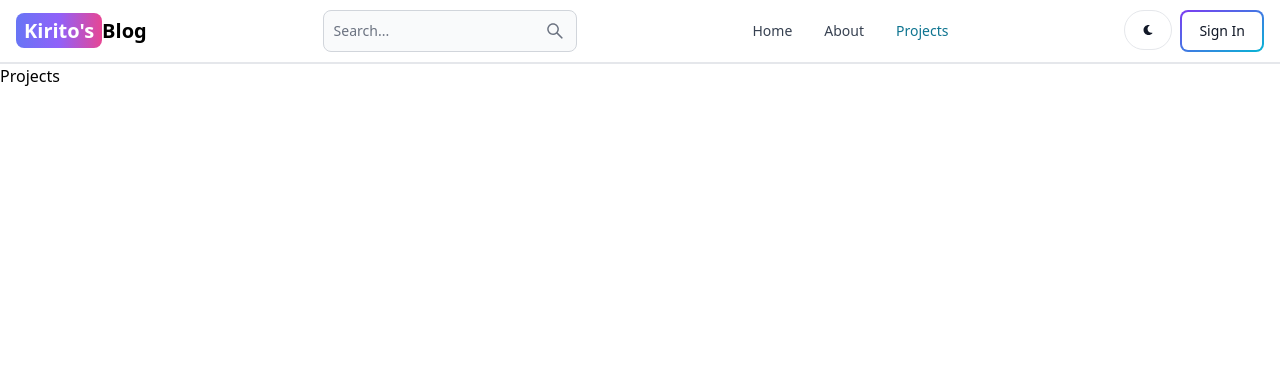
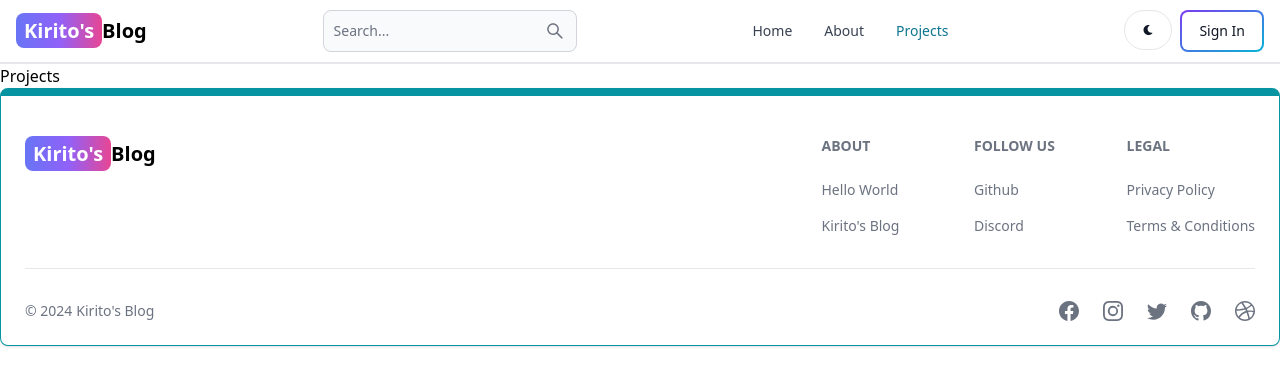
Before and after one commit to KiritoSAO148/blog-app, a React (Vite) app in the folder client/: page /projects in a window 1280 px wide. Shown: the top 386 px of the page. Built offline with nearby package versions, Linux system fonts and the light colour scheme.

Commit message:
Create and add the footer component

```diff
--- a/client/src/App.jsx
+++ b/client/src/App.jsx
@@ -6,6 +6,7 @@
 import Dashboard from "./pages/Dashboard";
 import Projects from "./pages/Projects";
 import Header from "./components/Header";
+import Footer from "./components/Footer";
 
 export default function App() {
   return (
@@ -19,6 +20,7 @@
         <Route path="/dashboard" element={<Dashboard />}></Route>
         <Route path="/projects" element={<Projects />}></Route>
       </Routes>
+      <Footer />
     </BrowserRouter>
   );
 }
--- /dev/null
+++ b/client/src/components/Footer.jsx
@@ -0,0 +1,97 @@
+import { Footer } from "flowbite-react";
+import { Link } from "react-router-dom";
+import {
+  BsFacebook,
+  BsInstagram,
+  BsTwitter,
+  BsGithub,
+  BsDribbble,
+  BsGit,
+} from "react-icons/bs";
+
+export default function FooterCom() {
+  return (
+    <Footer container className="border border-t-8 border-teal-500">
+      <div className="w-full max-w-7xl mx-auto">
+        <div className="grid w-full justify-between sm:flex md:grid-cols-1">
+          <div className="mt-5">
+            <Link
+              to="/"
+              className="self-center whitespace-nowrap text-sm sm:text-xl font-semibold dark:text-white"
+            >
+              <span className="px-2 py-1 bg-gradient-to-r from-indigo-500 via-purple-500 to-pink-500 rounded-lg text-white">
+                Kirito's
+              </span>
+              Blog
+            </Link>
+          </div>
+          <div className="grid grid-cols-2 gap-8 mt-4 sm:grid-cols-3 sm:gap-6">
+            <div>
+              <Footer.Title title="About" />
+              <Footer.LinkGroup col>
+                <Footer.Link
+                  href="#!"
+                  target="_blank"
+                  rel="noopener noreferrer"
+                >
+                  Hello World
+                </Footer.Link>
+                <Footer.Link
+                  href="/about"
+                  target="_blank"
+                  rel="noopener noreferrer"
+                >
+                  Kirito's Blog
+                </Footer.Link>
+              </Footer.LinkGroup>
+            </div>
+            <div>
+              <Footer.Title title="Follow us" />
+              <Footer.LinkGroup col>
+                <Footer.Link
+                  href="https://github.com/KiritoSAO148"
+                  target="_blank"
+                  rel="noopener noreferrer"
+                >
+                  Github
+                </Footer.Link>
+                <Footer.Link href="#" target="_blank" rel="noopener noreferrer">
+                  Discord
+                </Footer.Link>
+              </Footer.LinkGroup>
+            </div>
+            <div>
+              <Footer.Title title="Legal" />
+              <Footer.LinkGroup col>
+                <Footer.Link href="#" target="_blank" rel="noopener noreferrer">
+                  Privacy Policy
+                </Footer.Link>
+                <Footer.Link href="#" target="_blank" rel="noopener noreferrer">
+                  Terms &amp; Conditions
+                </Footer.Link>
+              </Footer.LinkGroup>
+            </div>
+          </div>
+        </div>
+        <Footer.Divider />
+        <div className="w-full sm:flex sm:items-center sm:justify-between">
+          <Footer.Copyright
+            href="#"
+            by="Kirito's Blog"
+            year={new Date().getFullYear()}
+          />
+          <div className="flex gap-6 sm:mt-0 mt-4 sm:justify-center">
+            <Footer.Icon href="#" icon={BsFacebook} />
+            <Footer.Icon href="#" icon={BsInstagram} />
+            <Footer.Icon href="#" icon={BsTwitter} />
+            <Footer.Icon
+              href="https://github.com/KiritoSAO148"
+              icon={BsGithub}
+            />
+            <Footer.Icon href="#" icon={BsDribbble} />
+          </div>
+        </div>
+      </div>
+    </Footer>
+  );
+}
```
